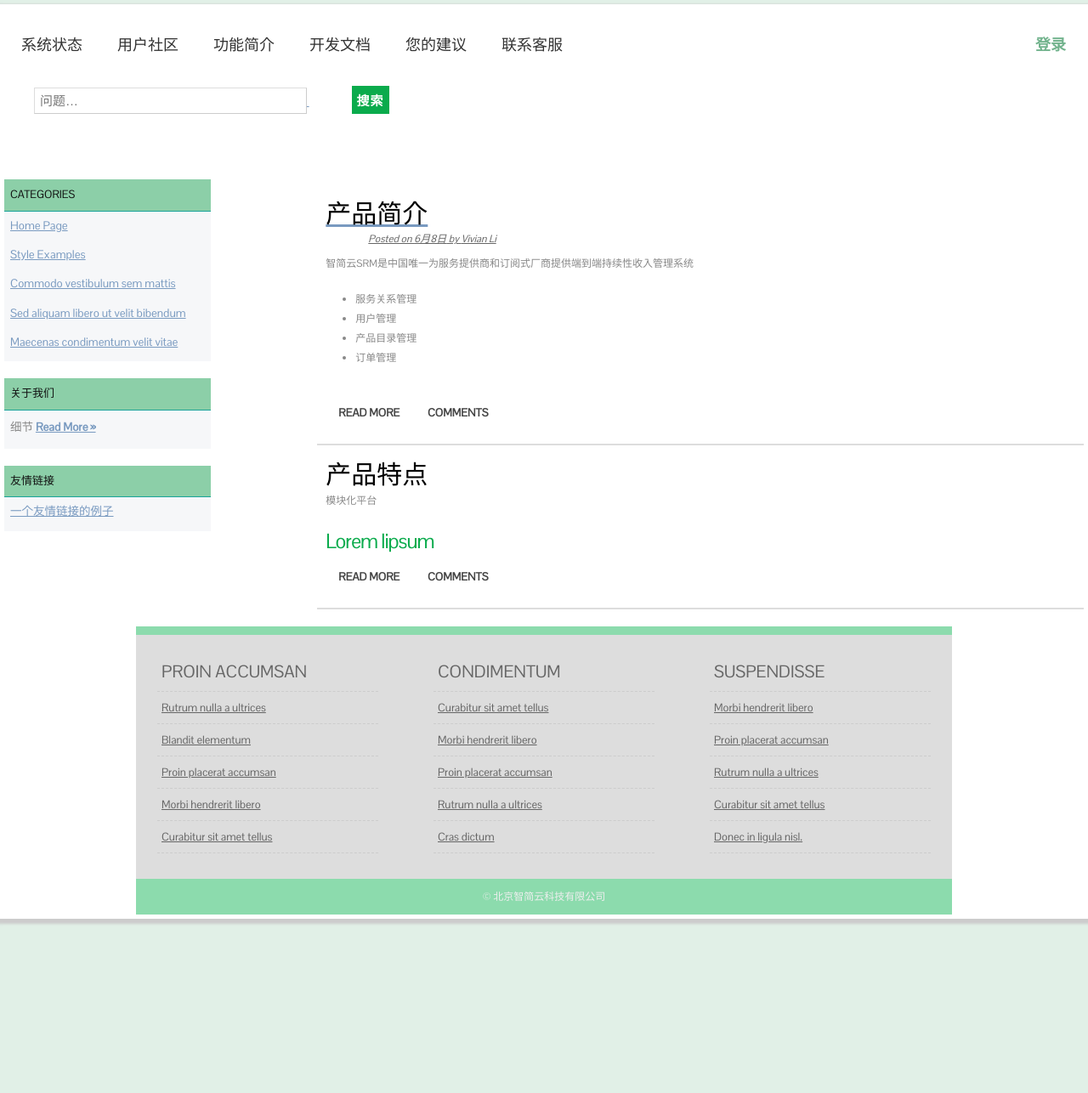
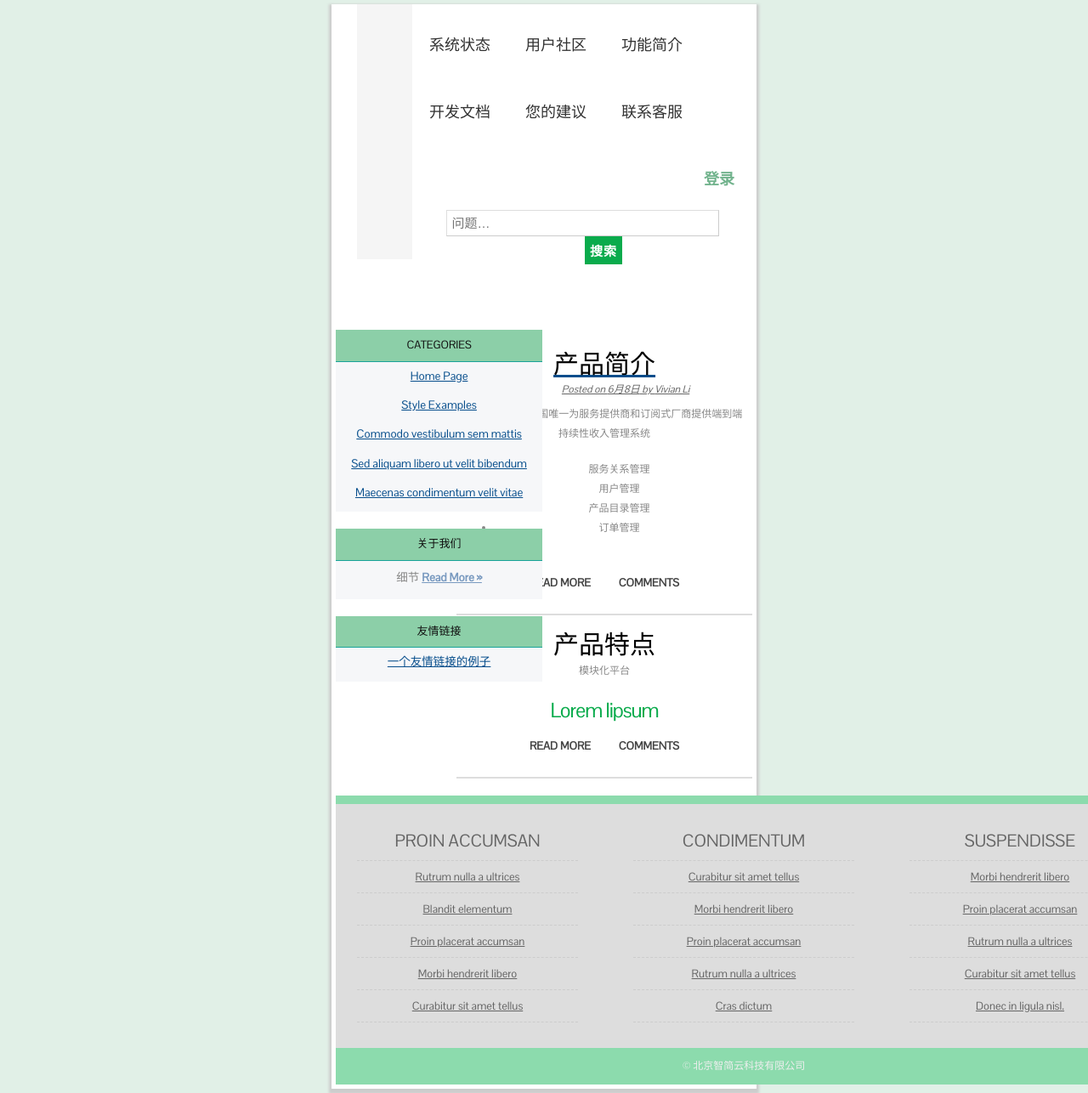
Before and after one commit to dreampivot/slipscloud.github.io, a Jekyll site: the page help/help-index.html, which Jekyll copies as it is, in a window 1280 px wide and 1286 px high. Shown: the whole window at 85% size. Built offline with Jekyll 4.4.1, drawn with Linux system fonts in a browser that asks for light colours.

Commit message:
Create help-index.html

```diff
--- a/help/help-index.html
+++ b/help/help-index.html
@@ -5,7 +5,7 @@
 <meta http-equiv="Content-Type" content="text/html; charset=utf-8" />
 <title>智简云帮助中心</title>
 <link rel="stylesheet" href="help-styles.css" type="text/css" />
-
+<link rel="stylesheet" href="second.css" type="text/css" />
 </head>
 <body>
   <div id="wrapper">
```
